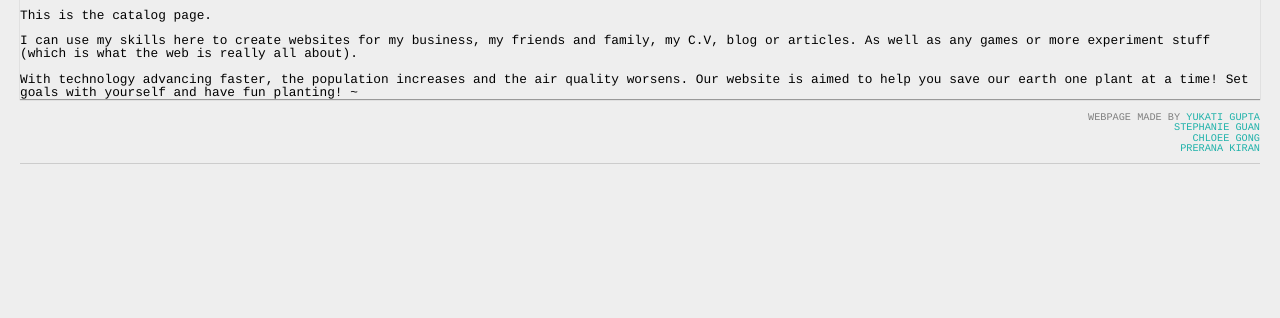
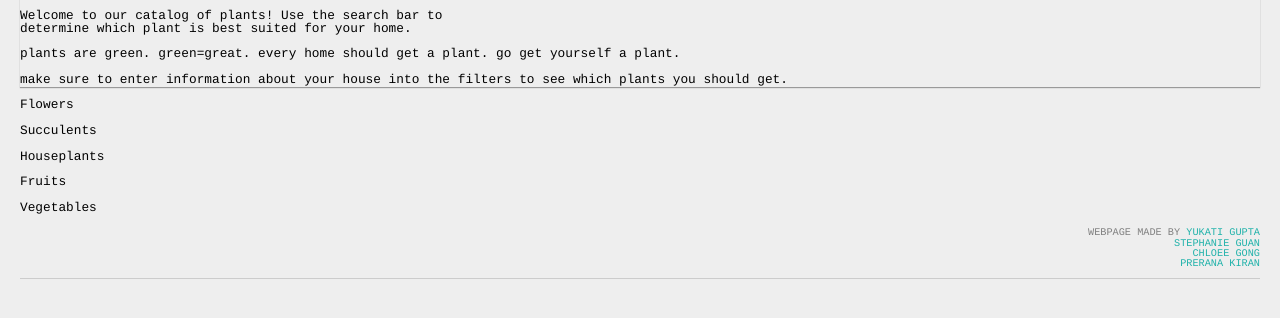
Before and after one commit to MSJHSGirlsWhoCode/TreesWhoCode, a plain HTML site: page catalog.html in a window 1280 px wide. Shown: the part 84-402 px from the top of the page. Drawn offline with Linux system fonts and the light colour scheme.

Commit message:
testing this out

```diff
--- a/catalog.html
+++ b/catalog.html
@@ -35,15 +35,22 @@
 		<div id="content">
 			<h2>Our Story :)</h2>
 			<p>
-				This is the catalog page.
+				Welcome to our catalog of plants! Use the search bar to determine which plant is best suited for your home.
 			</p>
 			<p>
-				I can use my skills here to create websites for my business, my friends and family, my C.V, blog or articles. As well as any games or more experiment stuff (which is what the web is really all about).
+				plants are green. green=great. every home should get a plant. go get yourself a plant.
 			</p>
       <p>
-        With technology advancing faster, the population increases and the air quality worsens. Our website is aimed to help you save our earth one plant at a time! Set goals with yourself and have fun planting! ~
+        make sure to enter information about your house into the filters to see which plants you should get.
       </p>
 		</div>
+    <div id="button">
+      <p>Flowers</p>
+      <p>Succulents</p>
+      <p>Houseplants</p>
+      <p>Fruits</p>
+      <p>Vegetables</p>
+    </div>
 		<div id="footer">
 			<p>
 				Webpage made by <a href="/" target="_blank">Yukati Gupta <br> Stephanie Guan <br> Chloee Gong <br> Prerana Kiran</a>
```
